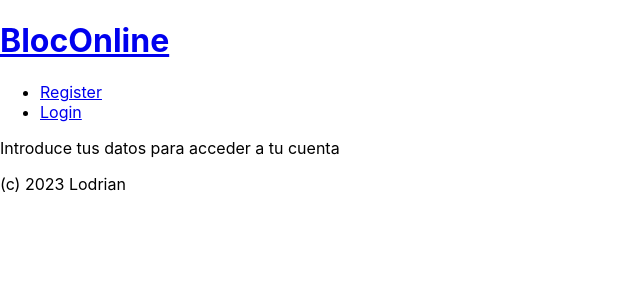
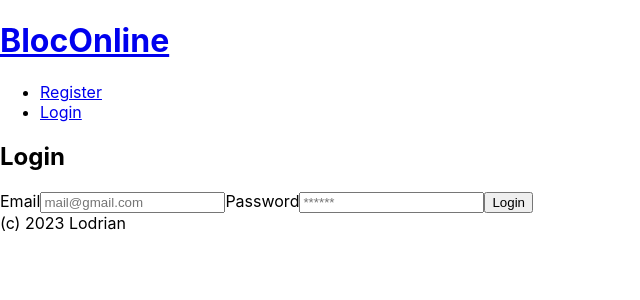
Before and after one commit to AdrianRiveraSegade/reactNotas, a React (Create React App) app: page /login in a window 1280 px wide. Shown: the top 300 px of the page, without its empty margins (0-640 px from the left). Built offline with nearby package versions, Linux system fonts and the light colour scheme.

Commit message:
comienzo de avatar, más añadidos al login+registro

```diff
--- /dev/null
+++ b/src/components/LoginForm.js
@@ -0,0 +1,75 @@
+import { useState } from "react";
+import { useTokenContext } from "../context/TokenContext";
+import { useNavigate } from "react-router-dom";
+
+const LoginForm = () => {
+  //Estados para controlar los input del formulario
+  const [email, setEmail] = useState("");
+  const [password, setPassword] = useState("");
+
+  //Llamamos la funcion setToken para poder modificar el estado del token cuando hagamos login
+  const { setToken } = useTokenContext();
+
+  //Usamos useNav para redirigir al usuario segun necesitemos
+  const navigate = useNavigate();
+
+  return (
+    <form
+      className="loginForm"
+      onSubmit={async (event) => {
+        try {
+          //Cancelamos el default del formulario
+          event.preventDefault();
+
+          //Hacemos una peticion POST a la API  enviamos en body un JSON con los datos para el login
+          const res = await fetch("http:localhost:4000/login", {
+            method: "POST",
+            headers: { "Content-Type": "application/son" },
+            body: JSON.stringify({ email, password }),
+          });
+
+          //Accedemos al body
+          const body = await res.json();
+
+          //Si la respuesta viene mal lanzamos un error
+          if (!res.ok) {
+            throw new Error(body.message);
+          }
+
+          //Cambiamos el estado y metemos el token recogido en la API
+          setToken(body.data.token);
+
+          //Redireccionamos al usuario al inicio
+          navigate("/");
+        } catch (error) {
+          console.error(error);
+        }
+      }}
+    >
+      <label htmlFor="email">Email</label>
+      <input
+        id="email"
+        type="email"
+        value={email}
+        onChange={(event) => {
+          setEmail(event.target.value);
+        }}
+        placeholder="mail@gmail.com"
+      />
+      <label htmlFor="password">Password</label>
+      <input
+        id="password"
+        type="password"
+        value={password}
+        onChange={(event) => {
+          setPassword(event.target.value);
+        }}
+        placeholder="******"
+      />
+
+      <button>Login</button>
+    </form>
+  );
+};
+
+export default LoginForm;
--- a/src/index.js
+++ b/src/index.js
@@ -4,12 +4,15 @@ import "./index.css";
 import App from "./App";
 import reportWebVitals from "./reportWebVitals";
 import { BrowserRouter } from "react-router-dom";
+import { TokenContextProvider } from "./context/TokenContext";
 
 const root = ReactDOM.createRoot(document.getElementById("root"));
 root.render(
   <React.StrictMode>
     <BrowserRouter>
-      <App />
+      <TokenContextProvider>
+        <App />
+      </TokenContextProvider>
     </BrowserRouter>
   </React.StrictMode>
 );
--- a/src/pages/Login.js
+++ b/src/pages/Login.js
@@ -1,5 +1,21 @@
+import { Navigate } from "react-router-dom";
+import { useTokenContext } from "../context/TokenContext";
+import LoginForm from "../components/LoginForm";
+
 const Login = () => {
-  return <p>Introduce tus datos para acceder a tu cuenta</p>;
+  const { token } = useTokenContext();
+
+  //Si el user esta logueado volvemos al inicio
+  if (token) {
+    return <Navigate to="/" />;
+  }
+
+  return (
+    <section>
+      <h2>Login</h2>
+      <LoginForm />
+    </section>
+  );
 };
 
 export default Login;
--- a/src/pages/Register.js
+++ b/src/pages/Register.js
@@ -1,14 +1,15 @@
 import { Navigate } from "react-router-dom";
-//import { useTokenContext } from "../../contexts/TokenContext";
+import { useTokenContext } from "../context/TokenContext";
 import RegisterForm from "../components/RegisterForm";
 
 const Register = () => {
-  /* const {token} = useTokenContext();
+  const { token } = useTokenContext();
 
   //Si el user esta logueado volvemos al inicio
   if (token) {
-    return <Navigate to="/" />
-  }*/
+    return <Navigate to="/" />;
+  }
+
   return (
     <section>
       <h2>Registro</h2>
```
Also changed, not shown: src/components/Avatar.js (added, +13 -0 lines).
